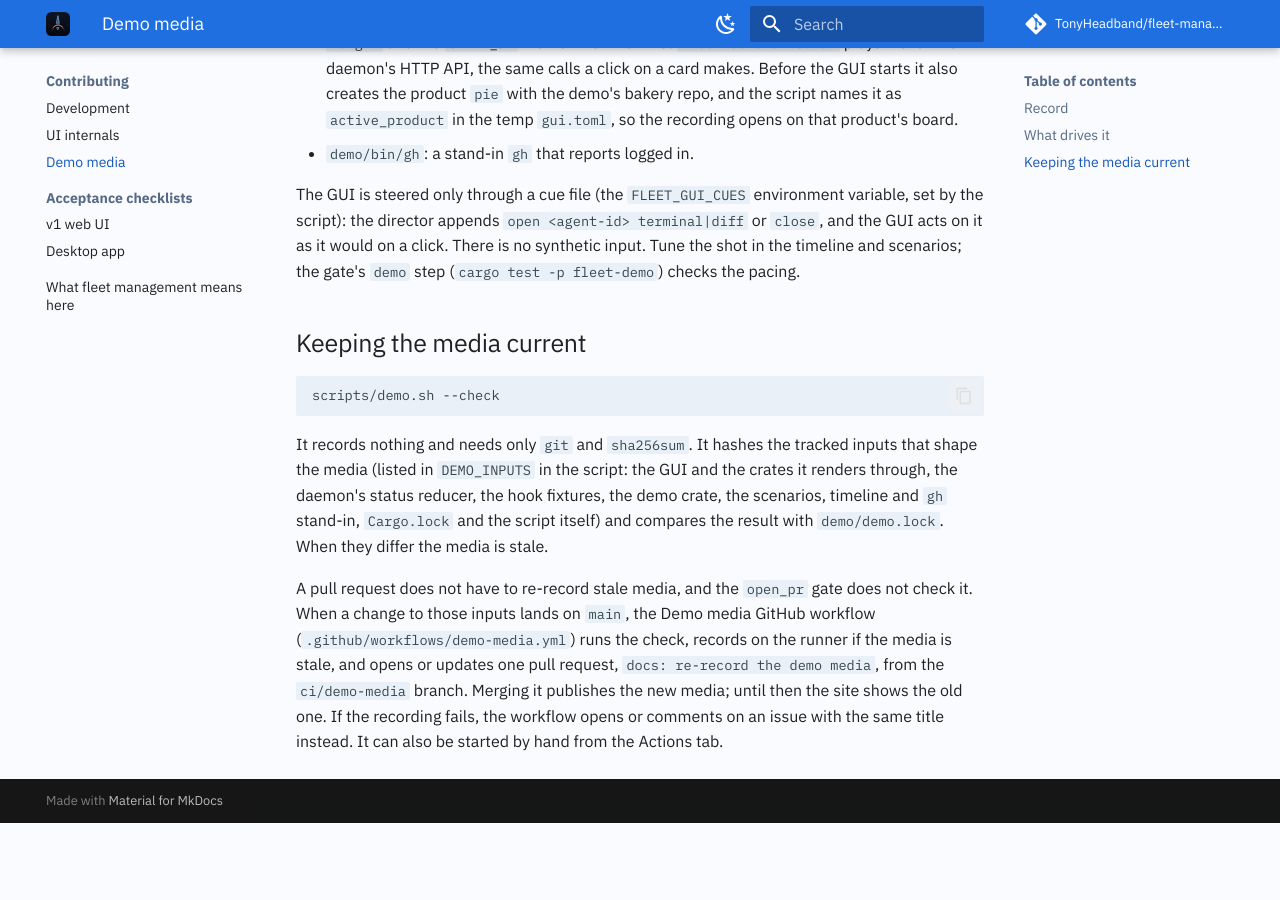
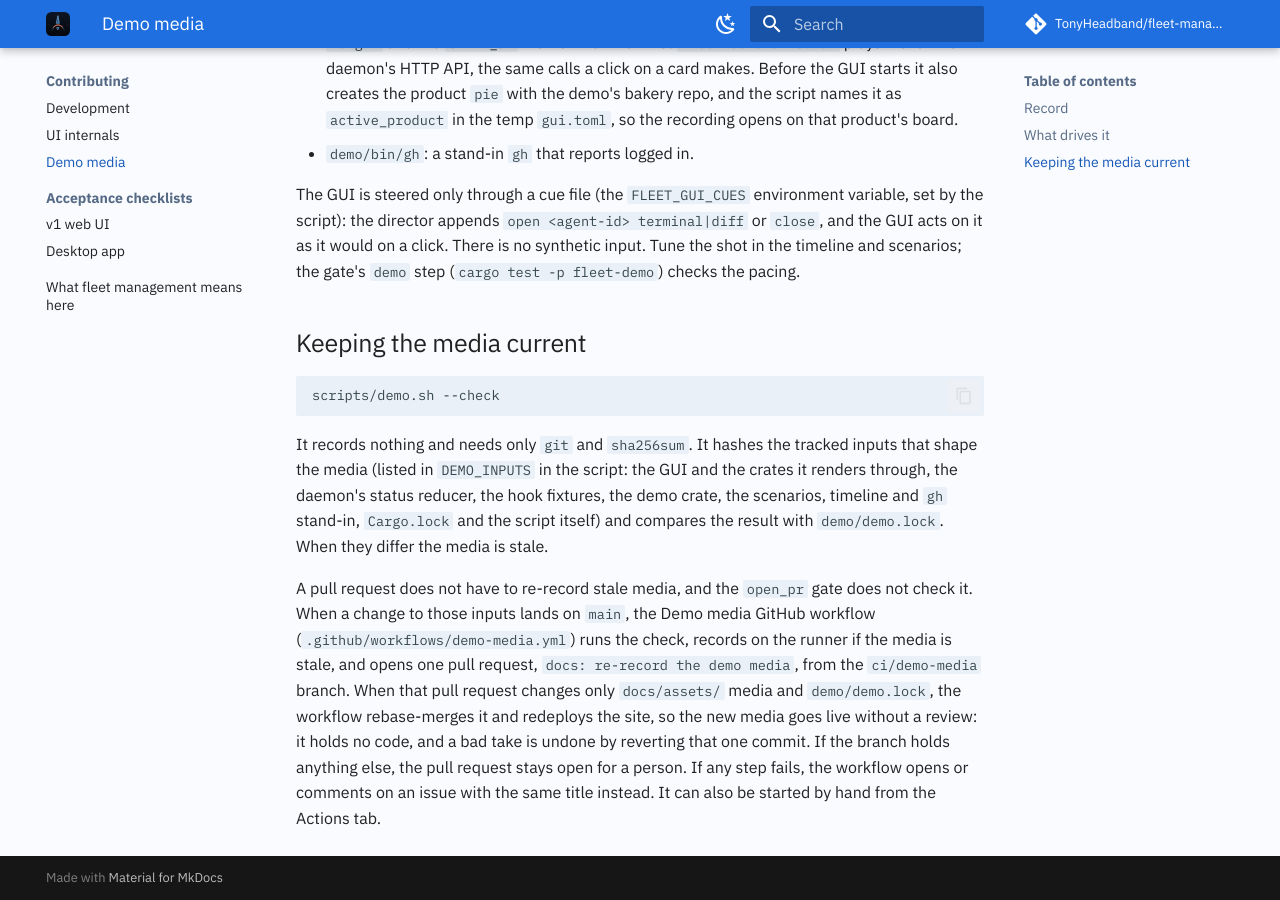
Before and after one commit to TonyHeadband/fleet-manager, an MkDocs documentation site: the page built from docs/contributing/demo.md, in a window 1280 px wide and 900 px high, scrolled down 1240 px. Built offline with MkDocs 1.6.1 and Material for MkDocs 9.7.7, drawn with Linux system fonts in a browser that asks for light colours; comment, search, counter and statistics services are not loaded; before the commit the page ends 2063 px from its top, so only the background shows below that.

Commit message:
ci: auto-merge media-only demo pull requests
The Demo media workflow now rebase-merges its own pull request when it
changes only docs/assets/ media and demo/demo.lock, then starts Pages,
since a merge made with the run's token triggers no push workflows.
Anything else on the branch leaves the pull request open for a person.
The failure issue no longer claims the recording failed when a later
step did.

Co-Authored-By: Claude Opus 5.5 <noreply@anthropic.com>

```diff
--- a/docs/contributing/demo.md
+++ b/docs/contributing/demo.md
@@ -60,7 +60,9 @@ the result with `demo/demo.lock`. When they differ the media is stale.
 
 A pull request does not have to re-record stale media, and the `open_pr` gate does not check it. When a change to
 those inputs lands on `main`, the Demo media GitHub workflow (`.github/workflows/demo-media.yml`) runs the check,
-records on the runner if the media is stale, and opens or updates one pull request, `docs: re-record the demo media`,
-from the `ci/demo-media` branch. Merging it publishes the new media; until then the site shows the old one. If the
-recording fails, the workflow opens or comments on an issue with the same title instead. It can also be started by
+records on the runner if the media is stale, and opens one pull request, `docs: re-record the demo media`, from the
+`ci/demo-media` branch. When that pull request changes only `docs/assets/` media and `demo/demo.lock`, the workflow
+rebase-merges it and redeploys the site, so the new media goes live without a review: it holds no code, and a bad take
+is undone by reverting that one commit. If the branch holds anything else, the pull request stays open for a person.
+If any step fails, the workflow opens or comments on an issue with the same title instead. It can also be started by
 hand from the Actions tab.
```
Also changed, not shown: 1 other file.
